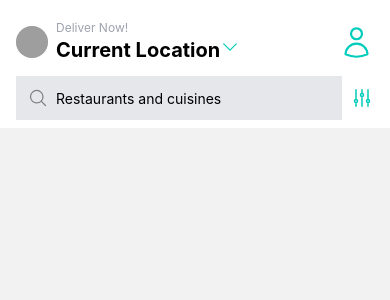
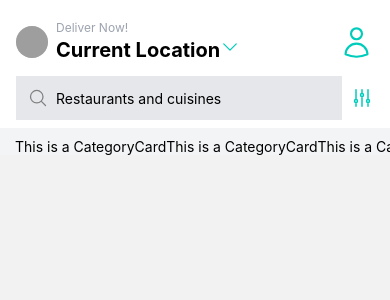
Before and after one commit to halannhile/deliveroo-app, a React Native app: screen /Home in a window 390 px wide. Shown: the top 300 px of the page. Built offline with nearby package versions, Linux system fonts and the light colour scheme; grey boxes are pictures that could not be loaded.

Commit message:
building scrollable category cards in progress

```diff
--- /dev/null
+++ b/components/Categories.js
@@ -0,0 +1,24 @@
+import { View, Text, ScrollView } from 'react-native'
+import React from 'react'
+import CategoryCard from './CategoryCard'
+
+export default function Categories() {
+  return (
+    // Horizontal Scroll View for Category Cards Tab
+    <ScrollView
+      contentContainerStyle={{
+        paddingHorizontal:15,
+        paddingTop:10,
+      }}
+      horizontal
+      showsHorizontalScrollIndicator={false}>
+
+    {/* Category Cards */}
+      <CategoryCard imgUrl='https://links.papareact.com/wru' title="Testing"/>
+      <CategoryCard imgUrl='https://links.papareact.com/wru' title="Testing"/>
+      <CategoryCard imgUrl='https://links.papareact.com/wru' title="Testing"/>
+
+    </ScrollView>
+
+  )
+}
--- /dev/null
+++ b/components/CategoryCard.js
@@ -0,0 +1,11 @@
+import { View, Text } from 'react-native'
+import React from 'react'
+
+// adding imgUrl and title to the inputs of CategoryCard makes it reusable
+export default function CategoryCard({ imgUrl, title }) {
+  return (
+    <View>
+      <Text>This is a CategoryCard</Text>
+    </View>
+  )
+}
--- a/screens/HomeScreen.js
+++ b/screens/HomeScreen.js
@@ -1,4 +1,4 @@
-import { View, Text, Image, SafeAreaView, TextInput } from 'react-native';
+import { View, Text, Image, SafeAreaView, TextInput, ScrollView } from 'react-native';
 import React from 'react';
 import { useNavigation } from '@react-navigation/native';
 import { useState, useRef, useLayoutEffect } from 'react';
@@ -10,6 +10,8 @@ import {
   AdjustmentsVerticalIcon,
   MagnifyingGlassIcon
 } from "react-native-heroicons/outline";
+
+import Categories from '../components/Categories';
 
 export default function HomeScreen() {
 
@@ -67,6 +69,21 @@ export default function HomeScreen() {
           </View>
           <AdjustmentsVerticalIcon color="#00ccbb"/>
         </View>
+
+
+      {/* APP BODY */}
+      {/* make the app body scrollable */}
+      <ScrollView className='bg-gray-100 flex-1'>
+
+
+
+          {/* Component for Categories of Food */}
+          {/* import class Categories */}
+              <Categories/>
+
+          {/* Featured Rows: Offers Near You, Offered, etc. */}
+      </ScrollView>
+
     </SafeAreaView>
   )
 }
```
